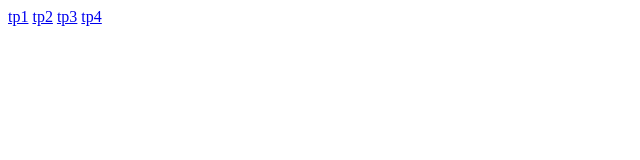
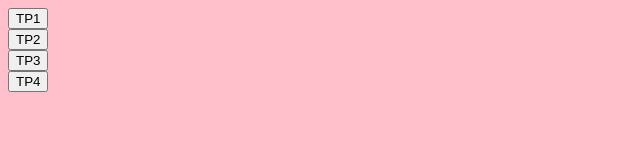
Before and after one commit to Lylyx97/TP3, a plain HTML site: page index.html in a window 1280 px wide. Shown: the whole page, without its empty margins (0-640 px from the left). Drawn offline with Linux system fonts and the light colour scheme.

Commit message:
Update index.html

```diff
--- a/index.html
+++ b/index.html
@@ -3,10 +3,19 @@
 <head>
 	<title></title>
 </head>
-<body>
-<a href="article.html">tp1</a>
-<a href="article2.html">tp2</a>
-<a href="article3.html">tp3</a>
-	<a href="article4.html">tp4</a>
+<body bgcolor="pink">
+	<form action="https://lylyx97.github.io/TP3/article.html">
+         <button type="submit">TP1</button>
+      </form>
+      <form action="https://lylyx97.github.io/TP3/article2.html">
+         <button type="submit">TP2</button>
+      </form>
+      <form action="https://lylyx97.github.io/TP3/article3.html">
+         <button type="submit">TP3</button>
+      </form>
+      <form action="article4.html">
+         <button type="submit">TP4</button>
+      </form>
+
 </body>
 </html>
```
